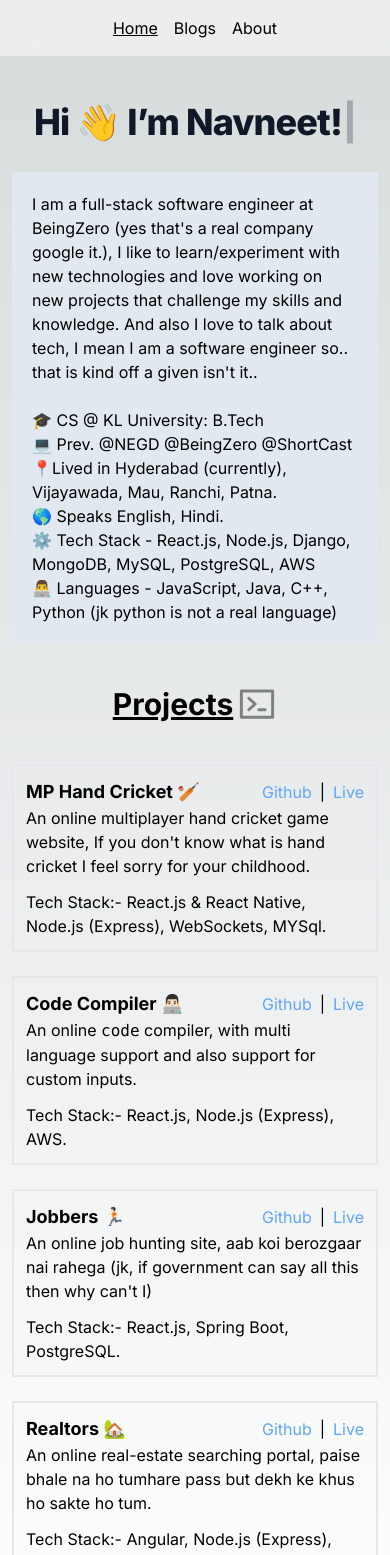
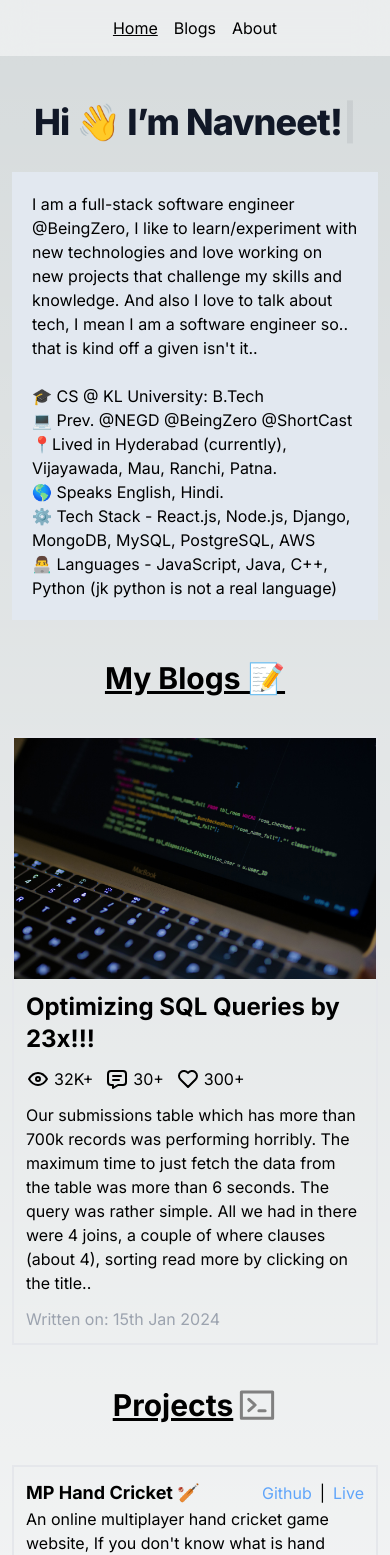
Before and after one commit to Navneet7716/PersonalSite, a Next.js app: page / in a window 390 px wide. Shown: the top 1555 px of the page. Built offline with nearby package versions, Linux system fonts and the light colour scheme.

Commit message:
updated the page

```diff
--- a/src/app/blogs/page.tsx
+++ b/src/app/blogs/page.tsx
@@ -1,42 +1,8 @@
-import Image from "next/image";
 import React from "react";
+import MyBlogsSection from "@/components/MyBlogsSection";
 
 function Blogs() {
-  return (
-    <div>
-      <h1 className="text-center underline text-3xl sm:text-3xl md:text-3xl lg:text-4xl font-bold py-10 transition">
-        My Blogs 📝
-      </h1>
-      <section className="flex flex-col items-center justify-center">
-        <div className="w-full border-2 flex flex-col sm:flex-row md:flex-row lg:flex-row hover:bg-green-200 dark:hover:bg-green-950 lg:w-2/3">
-          <Image
-            src={"/blog1.jpg"}
-            alt="blog image"
-            width={300}
-            height={500}
-            className="object-fill flex-1 w-full"
-          />
-          <article className="p-3 flex flex-col gap-3">
-            <a
-              className="text-2xl font-bold hover:underline"
-              target="_blank"
-              href="https://dev.to/navneet7716/optimizing-sql-queries-h9j"
-            >
-              Optimizing SQL Queries by 23x!!!
-            </a>
-            <p>
-              Our submissions table which has more than 700k records was
-              performing horribly. The maximum time to just fetch the data from
-              the table was more than 6 seconds. The query was rather simple.
-              All we had in there were 4 joins, a couple of where clauses (about
-              4), sorting read more by clicking on the title..
-            </p>
-            <span className="text-gray-400">Written on: 15th Jan 2024</span>
-          </article>
-        </div>
-      </section>
-    </div>
-  );
+  return <MyBlogsSection />;
 }
 
 export default Blogs;
--- a/src/app/page.tsx
+++ b/src/app/page.tsx
@@ -1,4 +1,6 @@
+import MyBlogsSection from "@/components/MyBlogsSection";
 import NameTyper from "@/components/NameTyper";
+import { IconEye, IconHeart, IconMessage } from "@tabler/icons-react";
 import { Metadata } from "next";
 import Image from "next/image";
 
@@ -52,7 +54,7 @@ export default function Home() {
         <div className="w-full mb-2 box-border block">
           <div className="overflow-hidden relative h-0 md:h-72 lg:h-72 block">
             <Image
-            className="absolute inset-0 box-border object-cover object-center w-0 h-0 min-w-full min-h-full max-h-full max-w-full"
+              className="absolute inset-0 box-border object-cover object-center w-0 h-0 min-w-full min-h-full max-h-full max-w-full"
               src={"/background.avif"}
               alt="background"
               height={100}
@@ -65,8 +67,7 @@ export default function Home() {
         </h1>
         <div className="lg:w-1/2 w-full bg-slate-200 dark:bg-slate-900 p-5 mt-4">
           <p>
-            I am a full-stack software engineer at BeingZero (yes that&#39;s a
-            real company google it.), I like to learn/experiment with new
+            I am a full-stack software engineer @BeingZero, I like to learn/experiment with new
             technologies and love working on new projects that challenge my
             skills and knowledge. And also I love to talk about tech, I mean I
             am a software engineer so.. that is kind off a given isn&#39;t it..
@@ -88,6 +89,9 @@ export default function Home() {
           </p>
         </div>
       </div>
+
+      <MyBlogsSection />
+
       <div className="flex gap-1 items-center pt-10 justify-center">
         <span className="text-center underline text-3xl sm:text-3xl md:text-3xl lg:text-4xl font-bold">
           Projects
--- /dev/null
+++ b/src/components/MyBlogsSection.tsx
@@ -0,0 +1,57 @@
+import { IconEye, IconMessage, IconHeart } from "@tabler/icons-react";
+import Image from "next/image";
+import React from "react";
+
+function MyBlogsSection() {
+  return (
+    <div>
+      <h1 className="text-center underline text-3xl sm:text-3xl md:text-3xl lg:text-4xl font-bold py-10 transition">
+        My Blogs 📝
+      </h1>
+      <section className="flex flex-col items-center justify-center">
+        <div className="w-full border-2 flex flex-col sm:flex-row md:flex-row lg:flex-row hover:bg-green-200 dark:hover:bg-green-950 lg:w-2/3">
+          <Image
+            src={"/blog1.jpg"}
+            alt="blog image"
+            width={300}
+            height={500}
+            className="object-fill flex-1 w-full"
+          />
+          <article className="p-3 flex flex-col gap-3">
+            <a
+              className="text-2xl font-bold hover:underline"
+              target="_blank"
+              href="https://dev.to/navneet7716/optimizing-sql-queries-h9j"
+            >
+              Optimizing SQL Queries by 23x!!!
+            </a>
+            <div className="flex gap-3">
+              <div className="flex gap-1">
+                <IconEye />
+                <span>32K+</span>
+              </div>
+              <div className="flex gap-1">
+                <IconMessage />
+                <span>30+</span>
+              </div>
+              <div className="flex gap-1">
+                <IconHeart />
+                <span>300+</span>
+              </div>
+            </div>
+            <p>
+              Our submissions table which has more than 700k records was
+              performing horribly. The maximum time to just fetch the data from
+              the table was more than 6 seconds. The query was rather simple.
+              All we had in there were 4 joins, a couple of where clauses (about
+              4), sorting read more by clicking on the title..
+            </p>
+            <span className="text-gray-400">Written on: 15th Jan 2024</span>
+          </article>
+        </div>
+      </section>
+    </div>
+  );
+}
+
+export default MyBlogsSection;
```
Also changed, not shown: package.json (+4 -3 lines), 1 other file (tests, documents, lock files or other folders).
